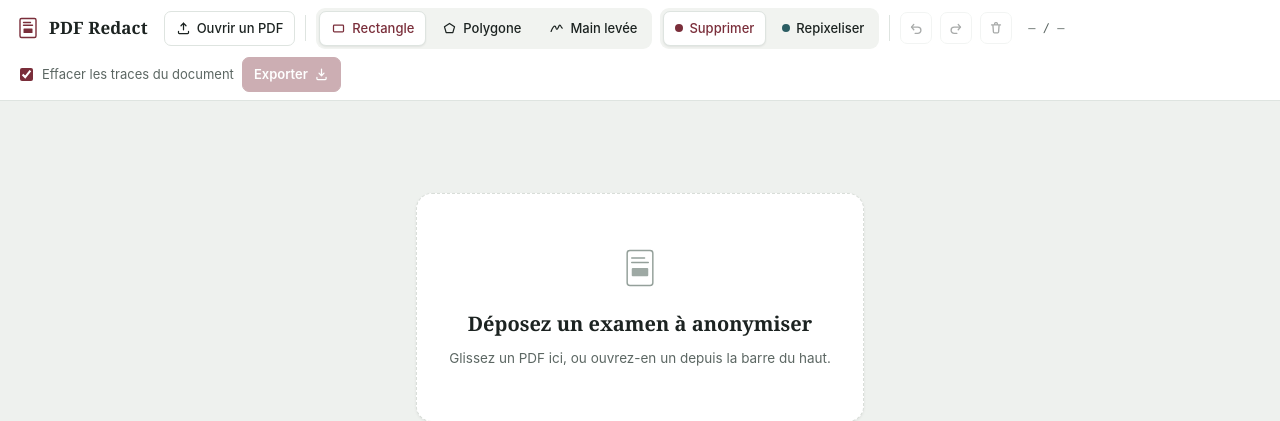
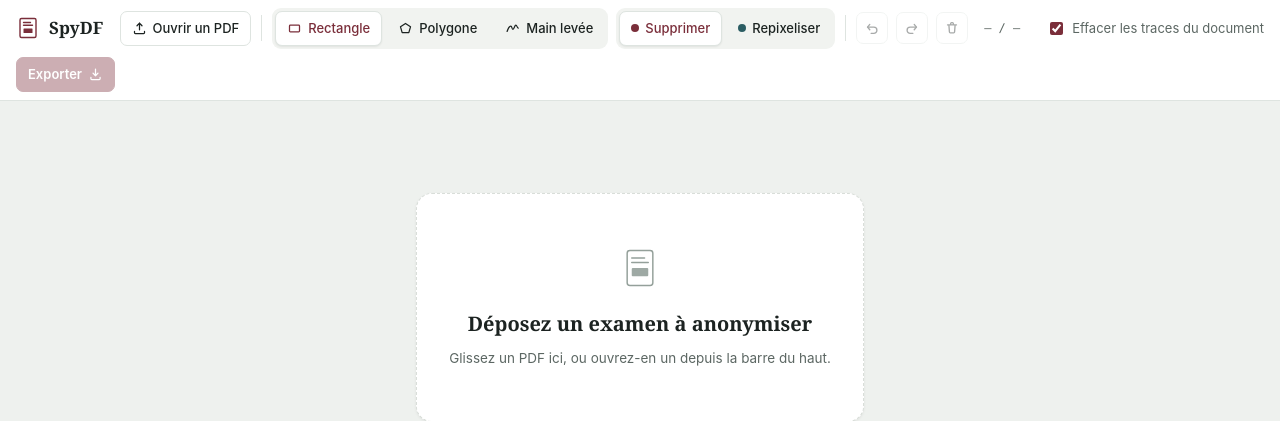
Before and after one commit to thremilien/SpyDF, a FastAPI app: page / in a window 1280 px wide. Shown: the top 421 px of the page. Run offline with FastAPI, Linux system fonts and the light colour scheme.

Commit message:
Rename the project to SpyDF
Package name, README, Docker tags, window title, header brand and startup
banner. The checkout directory is still ExamAnonymizer; renaming it is a
local move and does not affect the repository.

Co-Authored-By: Claude Opus 5 <noreply@anthropic.com>
Claude-Session: https://claude.ai/code/session_01RRoLGNDMd5SmVz2QsRea3D

```diff
--- a/main.py
+++ b/main.py
@@ -1,4 +1,4 @@
-"""Local PDF redaction webapp.
+"""SpyDF — local PDF redaction webapp.
 
     uv run main.py
 
--- a/pyproject.toml
+++ b/pyproject.toml
@@ -1,5 +1,5 @@
 [project]
-name = "examanonymizer"
+name = "spydf"
 version = "0.1.0"
 description = "Local webapp to redact (truly remove, not just cover) text/regions from PDF exams."
 readme = "README.md"
--- a/src/server.py
+++ b/src/server.py
@@ -14,7 +14,7 @@ PORT = int(os.environ.get("PORT", 8765))
 
 def main():
     url = f"http://127.0.0.1:{PORT}"
-    print(f"PDF Redact -> {url}")
+    print(f"SpyDF -> {url}")
     if HOST == "127.0.0.1":
         threading.Timer(1.0, lambda: webbrowser.open(url)).start()
     uvicorn.run(app, host=HOST, port=PORT, log_level="warning")
--- a/src/templates/index.html
+++ b/src/templates/index.html
@@ -1,7 +1,7 @@
 <!doctype html>
 <html lang="fr"><head><meta charset="utf-8">
 <meta name="viewport" content="width=device-width, initial-scale=1">
-<title>PDF Redact</title>
+<title>SpyDF</title>
 <link rel="icon" type="image/svg+xml" href="/static/logo.svg">
 <link rel="stylesheet" href="/static/style.css">
 </head><body>
@@ -23,7 +23,7 @@
 <header>
   <div class="brand">
     <svg class="brand-mark" viewBox="0 0 24 24" fill="none"><rect x="4" y="2.5" width="16" height="19" rx="1.5" stroke="currentColor" stroke-width="1.4"/><rect x="7.5" y="12.5" width="9" height="4.5" rx="0.5" fill="currentColor"/><line x1="7.5" y1="6.5" x2="14.5" y2="6.5" stroke="currentColor" stroke-width="1.4" stroke-linecap="round"/><line x1="7.5" y1="9.3" x2="16.5" y2="9.3" stroke="currentColor" stroke-width="1.4" stroke-linecap="round"/></svg>
-    <span class="brand-name">PDF&nbsp;Redact</span>
+    <span class="brand-name">SpyDF</span>
   </div>
 
   <input type="file" id="file" accept="application/pdf" hidden>
```
Also changed, not shown: CLAUDE.md (+1 -1 lines), README.md, 1 other file.
